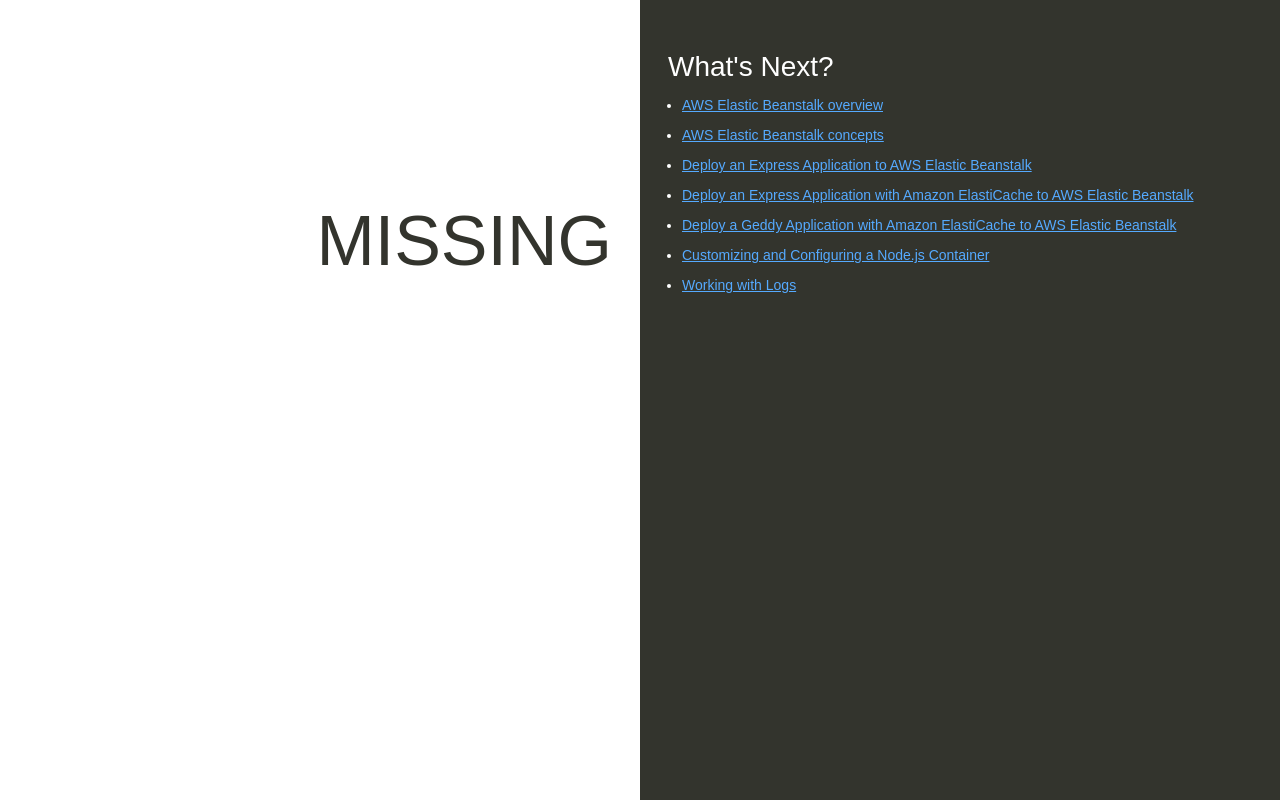
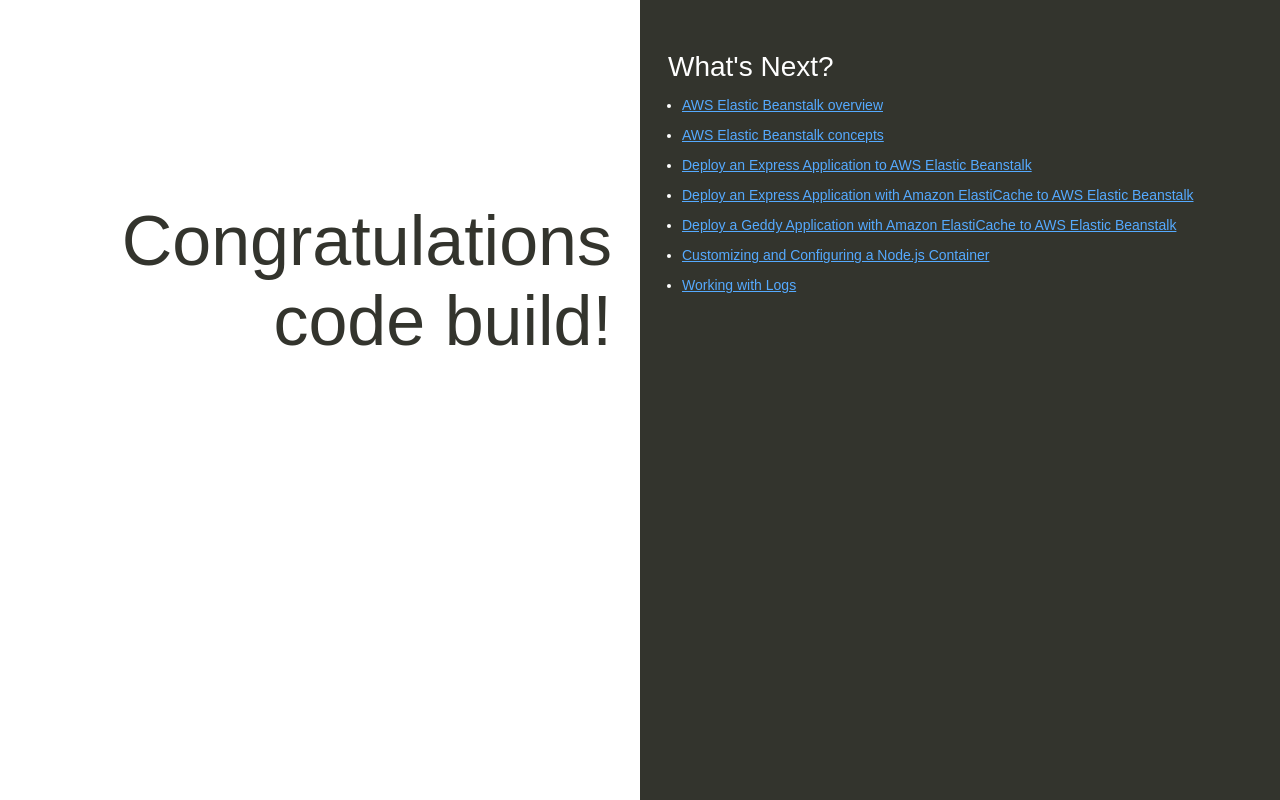
Before and after one commit to guerrer0Jaguar/my-nodejs-app, a website: page index.html in a window 1280 px wide. Drawn offline with Linux system fonts and the light colour scheme.

Commit message:
Update index.html
Fix: MISSSING -> Congratulations

```diff
--- a/index.html
+++ b/index.html
@@ -74,7 +74,7 @@
   </head>
   <body>
     <div class="textColumn">
-      <h1>MISSING</h1>
+      <h1>Congratulations code build!</h1>
       <p>Your first AWS Elastic Beanstalk Node.js application is now running on your own dedicated environment in the AWS Cloud</p>
     </div>
     <div class="linksColumn">
```
